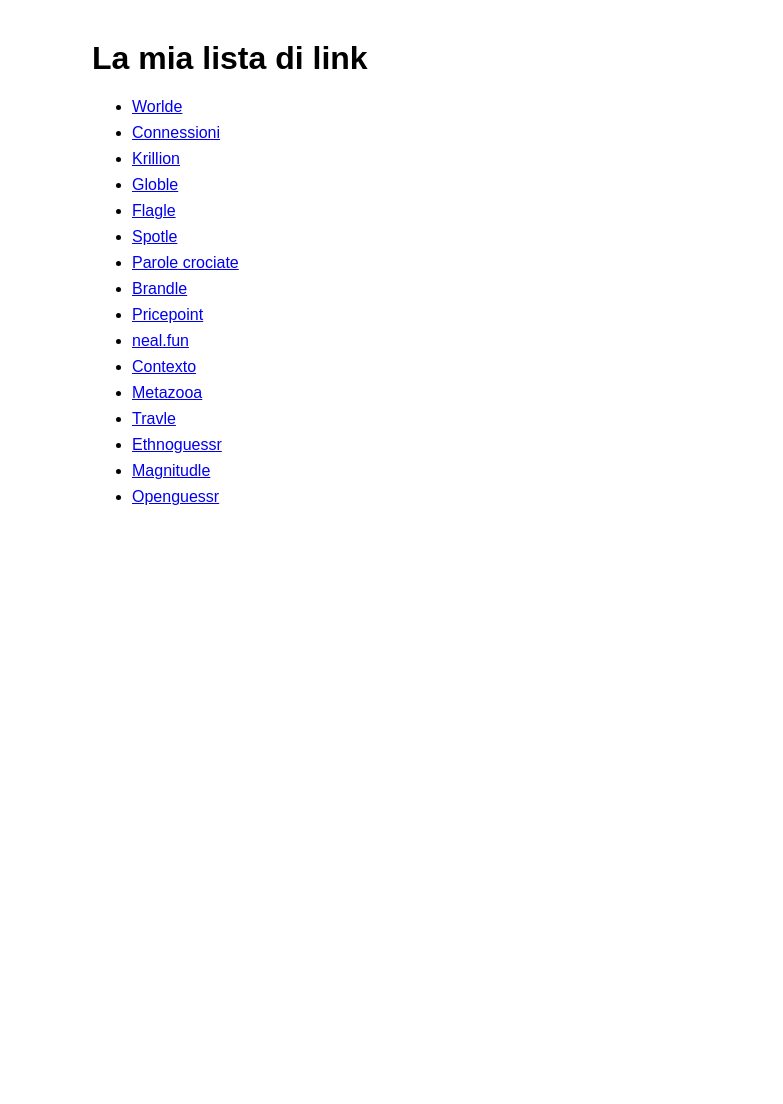
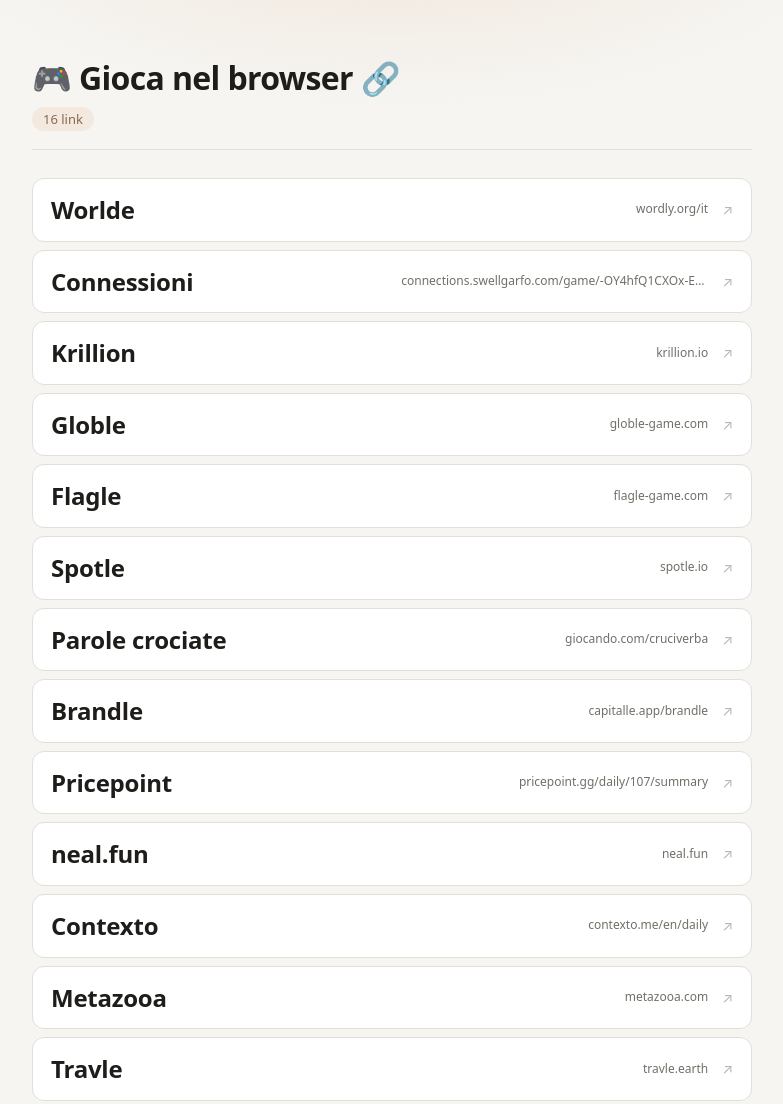
Before and after one commit to azotounderscore/canostazione, a plain HTML site: page apps/webgameshub/index.html in a window 1280 px wide. Shown: the top 1104 px of the page, without its empty margins (248-1031 px from the left). Before the commit the page ends 800 px from the top, so only its background shows below. Drawn offline with Linux system fonts and the light colour scheme.

Commit message:
Add files via upload

```diff
--- a/apps/webgameshub/index.html
+++ b/apps/webgameshub/index.html
@@ -2,21 +2,189 @@
 <html lang="it">
 <head>
   <meta charset="UTF-8">
-  <title>La mia lista di link</title>
+  <meta name="viewport" content="width=device-width, initial-scale=1">
+  <title>Giochi Browser</title>
   <style>
-    body { font-family: sans-serif; max-width: 600px; margin: 40px auto; padding: 0 16px; }
-    li { margin: 8px 0; }
-    #stato { color: #888; font-style: italic; }
+    :root {
+      --sfondo: #f6f5f2;
+      --riquadro: #ffffff;
+      --testo: #1e1d1a;
+      --testo-tenue: #726f68;
+      --bordo: #e2dfd8;
+      --bordo-hover: #d3c8b8;
+      --accento: #c07a4a;
+      --accento-chiaro: #f3e9df;
+    }
+
+    * {
+      box-sizing: border-box;
+    }
+
+    body {
+      max-width: 760px;
+      margin: 0 auto;
+      padding: 56px 20px 72px;
+      background:
+        radial-gradient(700px 320px at 50% -120px, rgba(214, 160, 112, 0.22), transparent 70%),
+        var(--sfondo);
+      color: var(--testo);
+      font-family: system-ui, -apple-system, "Segoe UI", Roboto, sans-serif;
+      line-height: 1.4;
+      -webkit-font-smoothing: antialiased;
+    }
+
+    header {
+      margin-bottom: 28px;
+      padding-bottom: 18px;
+      border-bottom: 1px solid var(--bordo);
+    }
+
+    h1 {
+      margin: 0 0 6px;
+      font-size: clamp(26px, 4vw, 32px);
+      font-weight: 600;
+      letter-spacing: -0.02em;
+    }
+
+    #stato {
+      display: inline-block;
+      margin: 0;
+      padding: 3px 11px;
+      background: var(--accento-chiaro);
+      border-radius: 999px;
+      font-size: 13px;
+      color: #8a6a52;
+    }
+
+    #lista {
+      display: flex;
+      flex-direction: column;
+      gap: 8px;
+      margin: 0;
+      padding: 0;
+      list-style: none;
+    }
+
+    .voce {
+      position: relative;
+      display: flex;
+      align-items: center;
+      gap: 14px;
+      overflow: hidden;
+      padding: 14px 18px;
+      background: var(--riquadro);
+      border: 1px solid var(--bordo);
+      border-radius: 12px;
+      color: inherit;
+      text-decoration: none;
+      transition: border-color 0.2s ease, box-shadow 0.2s ease, transform 0.2s ease, background-color 0.2s ease;
+    }
+
+    .voce::before {
+      content: "";
+      position: absolute;
+      top: 0;
+      bottom: 0;
+      left: 0;
+      width: 3px;
+      background: var(--accento);
+      opacity: 0;
+      transition: opacity 0.2s ease;
+    }
+
+    .voce::after {
+      content: "↗";
+      font-size: 14px;
+      color: var(--testo-tenue);
+      opacity: 0.5;
+      transition: color 0.2s ease, opacity 0.2s ease, transform 0.2s ease;
+    }
+
+    .voce:hover {
+      background: #fffdf9;
+      border-color: var(--bordo-hover);
+      box-shadow: 0 6px 18px rgba(90, 62, 38, 0.08);
+      transform: translateY(-1px);
+    }
+
+    .voce:hover::before {
+      opacity: 1;
+    }
+
+    .voce:hover::after {
+      color: var(--accento);
+      opacity: 1;
+      transform: translate(1px, -1px);
+    }
+
+    .voce:hover .titolo {
+      text-decoration: underline;
+      text-decoration-color: var(--accento);
+      text-underline-offset: 3px;
+    }
+
+    .voce:focus-visible {
+      outline: 2px solid var(--accento);
+      outline-offset: 2px;
+    }
+
+    .titolo {
+      flex: 1;
+      min-width: 0;
+      overflow: hidden;
+      font-size: 24px;
+      font-weight: 600;
+      letter-spacing: -0.01em;
+      text-overflow: ellipsis;
+      white-space: nowrap;
+    }
+
+    .url {
+      flex-shrink: 0;
+      max-width: 45%;
+      overflow: hidden;
+      font-size: 12px;
+      color: var(--testo-tenue);
+      text-overflow: ellipsis;
+      white-space: nowrap;
+    }
+
+    ::selection {
+      background: #ecd8c4;
+    }
+
+    @media (prefers-reduced-motion: reduce) {
+      .voce,
+      .voce::before,
+      .voce::after {
+        transition: none;
+      }
+
+      .voce:hover {
+        transform: none;
+      }
+    }
+    footer {
+      width: 100%;
+      position: absolute; left: 0;
+      display: flex;justify-content: center;align-items: center;
+      padding: 70px 0 25px;
+      color: var(--testo-tenue);
+      text-decoration: none;
+      background: linear-gradient(180deg, #f6f5f2, rgba(230,230,230,1));
+    }
   </style>
 </head>
 <body>
-  <h1>La mia lista di link</h1>
+  <header>
+    <h1>🎮 Gioca nel browser 🔗</h1>
+    <p id="stato">Caricamento…</p>
+  </header>
 
   <!-- Qui dentro il JS inietterà la lista -->
   <ul id="lista"></ul>
 
-  <!-- Messaggio di stato: caricamento / errore / vuota -->
-  <p id="stato">Caricamento…</p>
+  <footer><a href="https://github.com/azotounderscore/canostazione" target="_blank">Github ↗</a></footer>
 
   <script src="script.js"></script>
 </body>
--- a/apps/webgameshub/script.js
+++ b/apps/webgameshub/script.js
@@ -1,40 +1,47 @@
-// 1. Prendo i riferimenti agli elementi della pagina
 const lista = document.getElementById('lista');
 const stato = document.getElementById('stato');
 
-// 2. Chiedo il file JSON al server
+// Trasforma l'URL in una versione più compatta da mostrare sotto il titolo
+function urlBreve(url) {
+  return url.replace(/^https?:\/\/(www\.)?/, '').replace(/\/$/, '');
+}
+
 fetch('links.json')
   .then(risposta => {
-    // Se il server risponde con errore (404, 500…) lancio un errore
     if (!risposta.ok) throw new Error('File non trovato');
-    return risposta.json(); // converte il testo JSON in array JS
+    return risposta.json();
   })
   .then(dati => {
-    // 3. Nessun link? Mostro "lista vuota"
     if (dati.length === 0) {
-      stato.textContent = 'La lista è vuota.';
+      stato.textContent = 'Nessun link salvato.';
       return;
     }
 
-    // 4. Per ogni oggetto del JSON creo un <li><a>…</a></li>
     dati.forEach(item => {
       const li = document.createElement('li');
+
       const a = document.createElement('a');
-
-      a.href = item.url;          // imposto il link
-      a.textContent = item.titolo; // imposto il testo (sicuro, niente HTML)
-      a.target = '_blank';         // apre in nuova scheda (opzionale)
+      a.className = 'voce';
+      a.href = item.url;
+      a.target = '_blank';
       a.rel = 'noopener noreferrer';
 
-      li.appendChild(a);
-      lista.appendChild(li);
+      const titolo = document.createElement('span');
+      titolo.className = 'titolo';
+      titolo.textContent = item.titolo;
+
+      const url = document.createElement('span');
+      url.className = 'url';
+      url.textContent = urlBreve(item.url);
+
+      a.append(titolo, url);
+      li.append(a);
+      lista.append(li);
     });
 
-    // 5. Tolgo il messaggio di caricamento
-    stato.textContent = '';
+    stato.textContent = `${dati.length} link`;
   })
   .catch(errore => {
-    // 6. Qualcosa è andato storto (rete, JSON invalido, 404…)
-    stato.textContent = 'Errore nel caricamento della lista.';
+    stato.textContent = 'Impossibile caricare la lista.';
     console.error(errore);
   });
```
